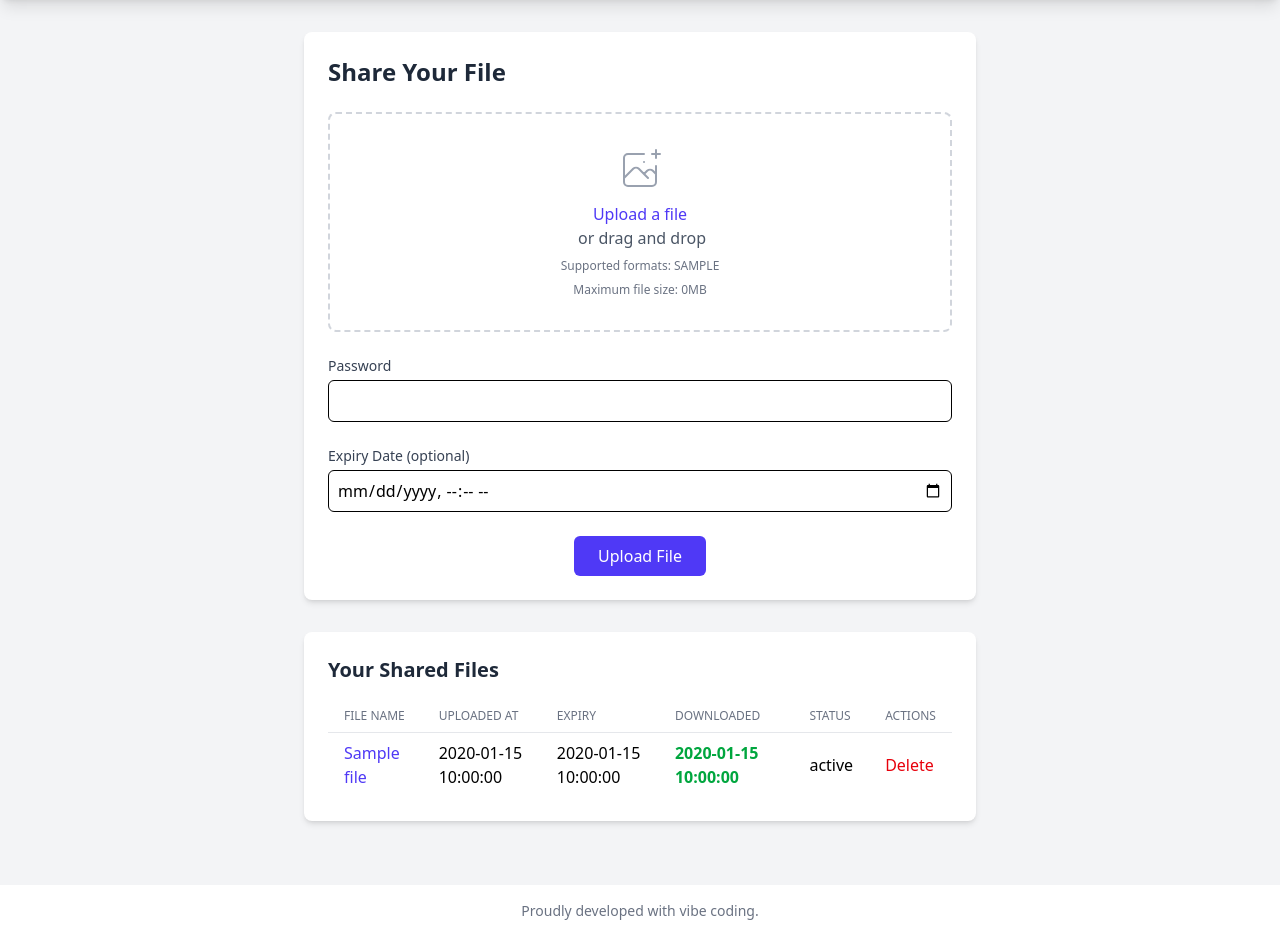
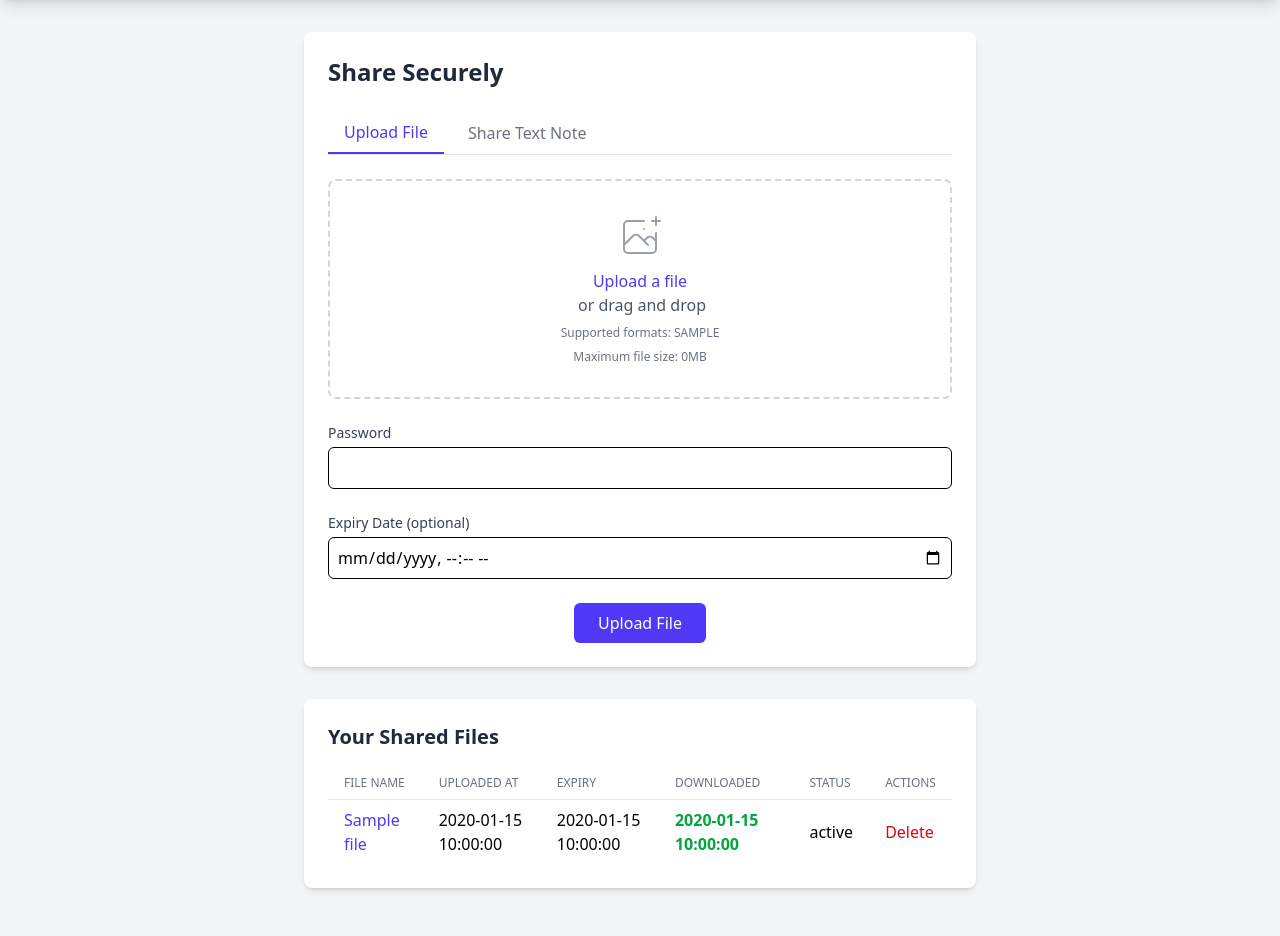
Before and after one commit to luprzybyl/buzzdrop, a Flask app: template templates/index.html in a window 1280 px wide. Shown: the part 104-1040 px from the top of the page. Run offline with Flask 3, Linux system fonts and the light colour scheme; the visitor is signed in with stand-in values (Sample User, id 1); the template is opened without the code that fills it: most values are stand-ins (such as "Sample title", 1, 10 or a date in 2020).

Commit message:
feat: add encrypted text note sharing functionality
- Implemented tabbed interface to switch between file upload and text note sharing
- Added client-side encryption for text notes using same AES-GCM workflow as files
- Enhanced view page to display decrypted text inline instead of downloading for text notes

```diff
--- a/app.py
+++ b/app.py
@@ -380,6 +380,60 @@
 @app.route('/upload', methods=['POST'])
 @login_required
 def upload_file():
+    # Check if this is a text note upload
+    note_text = request.form.get('note_text')
+    upload_type = request.form.get('type', 'file')
+
+    if upload_type == 'text' and note_text:
+        # Handle text note upload
+        unique_id = str(uuid.uuid4())
+        files_table = get_files_table()
+
+        # Decode base64 encrypted data
+        import base64
+        text_bytes = base64.b64decode(note_text)
+
+        if STORAGE_BACKEND == 's3':
+            s3_key = f"uploads/{unique_id}"
+            s3_client.upload_fileobj(BytesIO(text_bytes), S3_BUCKET, s3_key)
+            file_path = s3_key
+        else:
+            upload_dir = current_app.config.get('UPLOAD_FOLDER', UPLOAD_FOLDER)
+            os.makedirs(upload_dir, exist_ok=True)
+            file_path = os.path.join(upload_dir, unique_id)
+            with open(file_path, 'wb') as f:
+                f.write(text_bytes)
+
+        expiry_raw = request.form.get('expiry')
+        expiry_iso = None
+        if expiry_raw:
+            try:
+                expiry_iso = datetime.fromisoformat(expiry_raw).isoformat()
+            except ValueError:
+                expiry_iso = None
+
+        files_table.insert({
+            'id': unique_id,
+            'original_name': 'Secret Note',
+            'path': file_path,
+            'created_at': datetime.now().isoformat(),
+            'downloaded_at': None,
+            'uploaded_by': session['username'],
+            'expiry_at': expiry_iso,
+            'status': 'active',
+            'decryption_success': None,
+            'type': 'text'
+        })
+        share_link = url_for('view_file', file_id=unique_id, _external=True)
+        if request.headers.get('X-Requested-With') == 'XMLHttpRequest':
+            return {
+                'file_id': unique_id,
+                'share_link': share_link,
+                'type': 'text'
+            }
+        return render_template('success.html', share_link=share_link, file_type='text')
+
+    # Handle regular file upload
     if 'file' not in request.files:
         flash('No file part')
         return redirect(url_for('index'))
@@ -418,15 +472,17 @@
             'uploaded_by': session['username'],
             'expiry_at': expiry_iso,
             'status': 'active',
-            'decryption_success': None
+            'decryption_success': None,
+            'type': 'file'
         })
         share_link = url_for('view_file', file_id=unique_id, _external=True)
         if request.headers.get('X-Requested-With') == 'XMLHttpRequest':
             return {
                 'file_id': unique_id,
-                'share_link': share_link
+                'share_link': share_link,
+                'type': 'file'
             }
-        return render_template('success.html', share_link=share_link)
+        return render_template('success.html', share_link=share_link, file_type='file')
     flash('File type not allowed')
     if request.headers.get('X-Requested-With') == 'XMLHttpRequest':
         return {'error': 'File type not allowed'}, 400
@@ -540,7 +596,8 @@
     if check_and_handle_expiry(file_info):
         flash('File has expired')
         return redirect(url_for('index'))
-    return render_template('confirm_download.html', file_id=file_id, original_name=file_info['original_name'])
+    file_type = file_info.get('type', 'file')
+    return render_template('confirm_download.html', file_id=file_id, original_name=file_info['original_name'], file_type=file_type)
 
 @app.route('/view/<file_id>/confirm', methods=['POST'])
 def confirm_view_file(file_id):
@@ -552,7 +609,8 @@
     if check_and_handle_expiry(file_info):
         flash('File has expired')
         return redirect(url_for('index'))
-    return render_template('view.html', file_id=file_id, original_name=file_info['original_name'])
+    file_type = file_info.get('type', 'file')
+    return render_template('view.html', file_id=file_id, original_name=file_info['original_name'], file_type=file_type)
 
 
 @app.route('/report_decryption/<file_id>', methods=['POST'])
--- a/static/js/main.js
+++ b/static/js/main.js
@@ -1,5 +1,20 @@
 // Parse allowed file extensions from a hidden JSON element injected by the server
 const allowedExtensions = JSON.parse(document.getElementById('allowed-extensions-json').textContent);
+
+// --- Tab Switching Logic ---
+function showFileUpload() {
+    document.getElementById('file-upload-section').style.display = 'block';
+    document.getElementById('text-note-section').style.display = 'none';
+    document.getElementById('file-tab').className = 'px-4 py-2 font-medium text-indigo-600 border-b-2 border-indigo-600';
+    document.getElementById('text-tab').className = 'px-4 py-2 font-medium text-gray-500 hover:text-gray-700';
+}
+
+function showTextNote() {
+    document.getElementById('file-upload-section').style.display = 'none';
+    document.getElementById('text-note-section').style.display = 'block';
+    document.getElementById('file-tab').className = 'px-4 py-2 font-medium text-gray-500 hover:text-gray-700';
+    document.getElementById('text-tab').className = 'px-4 py-2 font-medium text-indigo-600 border-b-2 border-indigo-600';
+}
 
 // --- File Upload Logic ---
 if (document.querySelector('form')) {
@@ -142,6 +157,124 @@
     });
 }
 
+// --- Text Note Upload Logic ---
+async function uploadNote() {
+    const uploadStartTime = new Date();
+    console.log(`[DEBUG] Note upload started at: ${uploadStartTime.toISOString()}`);
+
+    const noteText = document.getElementById('note-text').value;
+    const password = document.getElementById('note-password').value;
+    const expiry = document.getElementById('note-expiry').value;
+
+    if (!noteText || !password) {
+        alert('Please enter both text and password');
+        return;
+    }
+
+    // --- ENCRYPTION WORKFLOW (same as file) ---
+    const enc = new TextEncoder();
+    const salt = window.crypto.getRandomValues(new Uint8Array(16));
+    const iv = window.crypto.getRandomValues(new Uint8Array(12));
+
+    // Derive encryption key from password
+    const keyMaterial = await window.crypto.subtle.importKey(
+        'raw', enc.encode(password), 'PBKDF2', false, ['deriveKey']
+    );
+    const key = await window.crypto.subtle.deriveKey(
+        { name: 'PBKDF2', salt, iterations: 100000, hash: 'SHA-256' },
+        keyMaterial,
+        { name: 'AES-GCM', length: 256 },
+        true,
+        ['encrypt']
+    );
+
+    // Prepare data: prepend header for integrity check
+    const header = enc.encode('BKP-FILE');
+    const textData = enc.encode(noteText);
+    const plain = new Uint8Array(header.length + textData.length);
+    plain.set(header);
+    plain.set(textData, header.length);
+
+    // Encrypt the text
+    const encrypted = await window.crypto.subtle.encrypt(
+        { name: 'AES-GCM', iv }, key, plain
+    );
+
+    // Concatenate salt + iv + encrypted data
+    const total = new Uint8Array(salt.length + iv.length + encrypted.byteLength);
+    total.set(salt);
+    total.set(iv, salt.length);
+    total.set(new Uint8Array(encrypted), salt.length + iv.length);
+
+    // Prepare FormData for upload
+    // Convert encrypted data to base64 for easy transport
+    const base64Encrypted = btoa(String.fromCharCode(...total));
+    const formData = new FormData();
+    formData.append('note_text', base64Encrypted);
+    formData.append('type', 'text');
+    if (expiry) {
+        formData.append('expiry', expiry);
+    }
+
+    // Progress bar logic
+    const uploadBtn = document.getElementById('note-upload-btn');
+    const progressContainer = document.getElementById('note-upload-progress-container');
+    const progressBar = document.getElementById('note-upload-progress-bar');
+    const progressText = document.getElementById('note-upload-progress-text');
+
+    uploadBtn.style.display = 'none';
+    progressContainer.style.display = 'flex';
+    progressBar.style.width = '0%';
+    progressText.textContent = '0%';
+
+    const xhr = new XMLHttpRequest();
+    xhr.open('POST', window.uploadUrl, true);
+    xhr.setRequestHeader('X-Requested-With', 'XMLHttpRequest');
+
+    xhr.upload.onprogress = function(e) {
+        if (e.lengthComputable) {
+            const percent = Math.round((e.loaded / e.total) * 100);
+            progressBar.style.width = percent + '%';
+            progressText.textContent = percent + '%';
+        }
+    };
+
+    xhr.onload = async function() {
+        const afterUploadTime = new Date();
+        console.log(`[DEBUG] Note upload finished at: ${afterUploadTime.toISOString()} (elapsed: ${((afterUploadTime - uploadStartTime)/1000).toFixed(3)}s)`);
+        if (xhr.status >= 200 && xhr.status < 300) {
+            let json = {};
+            try {
+                json = JSON.parse(xhr.responseText);
+            } catch (e) {
+                alert('Upload succeeded but server returned invalid JSON');
+                uploadBtn.style.display = '';
+                progressContainer.style.display = 'none';
+                return;
+            }
+            sessionStorage.setItem('uploadPassword', password);
+            window.location.href = `/success/${json.file_id}`;
+        } else {
+            let msg = 'Upload failed';
+            try {
+                const err = JSON.parse(xhr.responseText);
+                if (err.error) msg = err.error;
+            } catch (e) {}
+            alert(msg);
+            uploadBtn.style.display = '';
+            progressContainer.style.display = 'none';
+        }
+    };
+
+    xhr.onerror = function() {
+        alert('Network error during upload');
+        uploadBtn.style.display = '';
+        progressContainer.style.display = 'none';
+    };
+
+    xhr.send(formData);
+}
+
 // --- Copy URL to Clipboard Logic ---
 document.querySelectorAll('.copy-url').forEach(el => {
     el.addEventListener('click', (e) => {
--- a/templates/index.html
+++ b/templates/index.html
@@ -4,7 +4,20 @@
 <div class="max-w-2xl mx-auto">
     <div class="bg-white shadow-md rounded-lg p-6">
         {% if session.get('username') %}
-        <h1 class="text-2xl font-bold text-gray-800 mb-6">Share Your File</h1>
+        <h1 class="text-2xl font-bold text-gray-800 mb-6">Share Securely</h1>
+
+        <!-- Tabs -->
+        <div class="flex space-x-2 mb-6 border-b border-gray-200">
+            <button id="file-tab" onclick="showFileUpload()" class="px-4 py-2 font-medium text-indigo-600 border-b-2 border-indigo-600">
+                Upload File
+            </button>
+            <button id="text-tab" onclick="showTextNote()" class="px-4 py-2 font-medium text-gray-500 hover:text-gray-700">
+                Share Text Note
+            </button>
+        </div>
+
+        <!-- File Upload Section -->
+        <div id="file-upload-section">
             <form action="{{ url_for('upload_file') }}" method="post" enctype="multipart/form-data" class="space-y-6">
                 <div class="border-2 border-dashed border-gray-300 rounded-lg p-8 text-center">
                     <div class="space-y-2">
@@ -49,6 +62,39 @@
                     </div>
                 </div>
             </form>
+        </div>
+
+        <!-- Text Note Section -->
+        <div id="text-note-section" style="display:none;" class="space-y-6">
+            <div>
+                <label for="note-text" class="block text-sm font-medium text-gray-700 mb-2">Secret Text</label>
+                <textarea id="note-text" rows="8" class="w-full p-3 border border-gray-300 rounded-md focus:outline-none focus:ring-2 focus:ring-indigo-500" placeholder="Enter your secret text here..." required></textarea>
+                <p class="mt-1 text-xs text-gray-500">Your text will be encrypted in the browser before being sent to the server.</p>
+            </div>
+
+            <div>
+                <label for="note-password" class="block text-sm font-medium text-gray-700">Password</label>
+                <input id="note-password" type="password" class="mt-1 p-2 border rounded-md w-full" placeholder="Enter a strong password" required>
+            </div>
+
+            <div>
+                <label for="note-expiry" class="block text-sm font-medium text-gray-700">Expiry Date (optional)</label>
+                <input id="note-expiry" type="datetime-local" class="mt-1 p-2 border rounded-md w-full">
+            </div>
+
+            <div class="flex justify-center">
+                <button id="note-upload-btn" type="button" onclick="uploadNote()" class="bg-indigo-600 text-white px-6 py-2 rounded-md hover:bg-indigo-700 focus:outline-none focus:ring-2 focus:ring-indigo-500 focus:ring-offset-2">
+                    Share Text Note
+                </button>
+                <div id="note-upload-progress-container" class="w-full" style="display:none; align-items:center;">
+                    <div class="w-full bg-gray-200 rounded-full h-4">
+                        <div id="note-upload-progress-bar" class="bg-indigo-600 h-4 rounded-full" style="width: 0%"></div>
+                    </div>
+                    <span id="note-upload-progress-text" class="ml-2 text-sm text-gray-700">0%</span>
+                </div>
+            </div>
+        </div>
+
         {% else %}
             <div class="text-center py-12">
                 <img src="{{ url_for('static', filename='logo.png') }}" alt="Logo" class="mx-auto h-32 mb-4"/>
--- a/templates/success.html
+++ b/templates/success.html
@@ -7,8 +7,8 @@
             <svg class="mx-auto h-12 w-12 text-green-500" fill="none" stroke="currentColor" viewBox="0 0 24 24">
                 <path stroke-linecap="round" stroke-linejoin="round" stroke-width="2" d="M5 13l4 4L19 7"></path>
             </svg>
-            <h2 class="mt-4 text-2xl font-bold text-gray-800">File Uploaded Successfully!</h2>
-            <p class="mt-2 text-gray-600">Share this link with others. The file will be deleted after the first download.</p>
+            <h2 class="mt-4 text-2xl font-bold text-gray-800">{% if file_type == 'text' %}Text Note{% else %}File{% endif %} Shared Successfully!</h2>
+            <p class="mt-2 text-gray-600">Share this link with others. The {% if file_type == 'text' %}note{% else %}file{% endif %} will be deleted after the first view.</p>
         </div>
 
         <div class="mt-6 p-4 bg-blue-50 rounded-lg border border-blue-200">
```
Also changed, not shown: static/js/view.js (+27 -1 lines), templates/confirm_download.html (+5 -5 lines), templates/view.html (+15 -3 lines), tests/integration/test_app.py (+1 -1 lines), tests/integration/test_files.py (+1 -1 lines).
